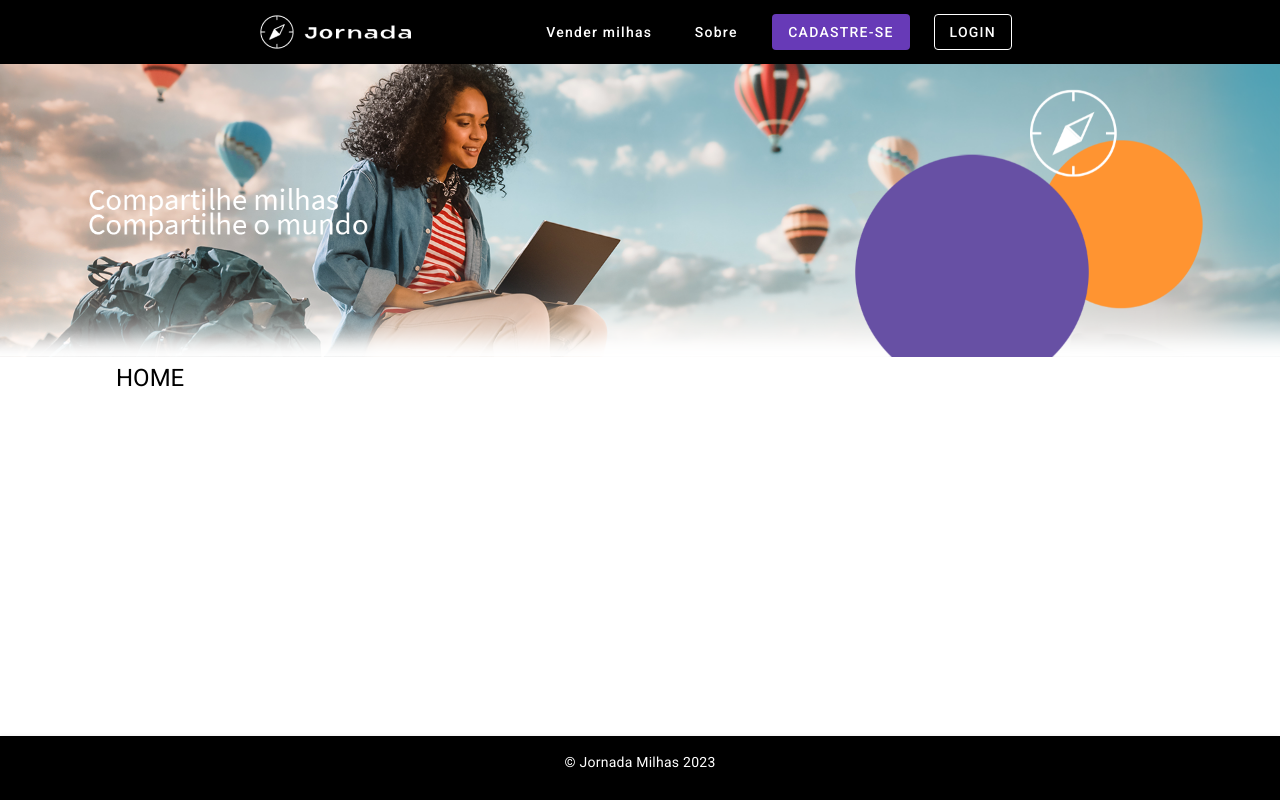
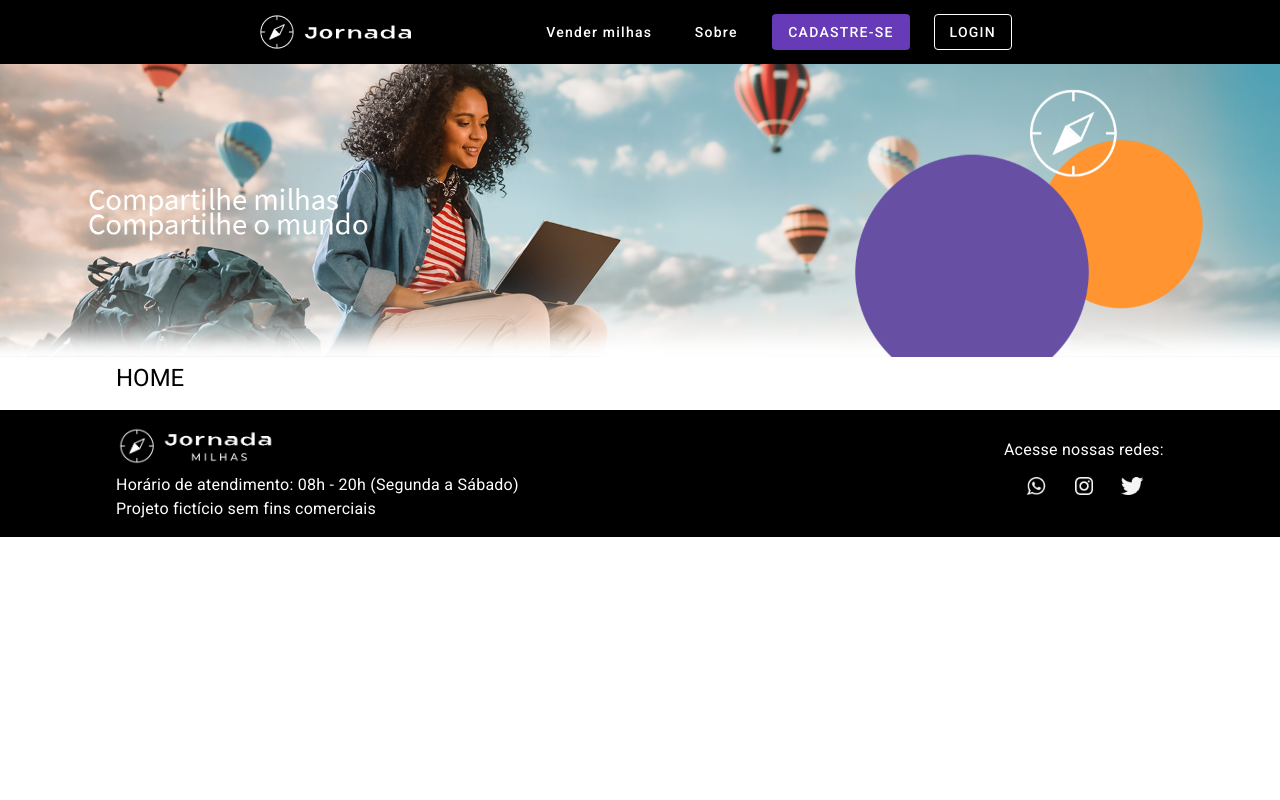
Before and after one commit to markos-jr/componentizacao-design-angular-material, an Angular app: page / in a window 1280 px wide. Built offline with nearby package versions, Linux system fonts and the light colour scheme.

Commit message:
FIX: Ajuste Footer

```diff
--- a/src/app/shared/footer/footer.component.html
+++ b/src/app/shared/footer/footer.component.html
@@ -1,5 +1,31 @@
-<footer class="mat-elevation-z2">
-  <div class="footer-content">
-    <p>&copy; Jornada Milhas 2023</p>
-  </div>
+<footer class="app-footer">
+  <app-container>
+    <div class="inner">
+      <ul>
+        <li>
+          <img src="assets/imagens/logo-com-tagline.png" alt="">
+        </li>
+        <li>
+          Horário de atendimento: 08h - 20h (Segunda a Sábado)
+        </li>
+        <li>
+          Projeto fictício sem fins comerciais
+        </li>
+      </ul>
+      <ul class="socials">
+        <li>Acesse nossas redes:</li>
+        <li>
+          <button mat-icon-button>
+            <img src="assets/icones/whatsapp.png" alt="Ícone do whatsapp">
+          </button>
+          <button mat-icon-button>
+            <img src="assets/icones/instagram.png" alt="Ícone do instagram">
+          </button>
+          <button mat-icon-button>
+            <img src="assets/icones/twitter.png" alt="Ícone do twitter">
+          </button>
+        </li>
+      </ul>
+    </div>
+  </app-container>
 </footer>
--- a/src/app/shared/footer/footer.component.scss
+++ b/src/app/shared/footer/footer.component.scss
@@ -1,16 +1,25 @@
-/* footer.component.scss */
-
-footer {
-  position: absolute;
-  bottom: 0;
-  width: 100%;
-  background-color: #000; /* Cor de fundo preto */
-  color: #fff; /* Cor do texto branco */
-  padding: 16px 0; /* Espaçamento interno superior e inferior */
-  text-align: center;
-
-  .footer-content {
-    max-width: 1200px; /* Define a largura máxima do conteúdo do footer */
-    margin: 0 auto; /* Centraliza o conteúdo horizontalmente */
+.app-footer {
+  background-color: black;
+  color: white;
+  font-weight: 400;
+  font-size: 16px;
+  line-height: 24px;
+  .inner {
+    display: flex;
+    justify-content: space-between;
+    align-items: center;
+    img {
+      max-width: 100%;
+      max-height: 40px;
+    }
+    ul {
+      padding: 0;
+      list-style: none;
+      &.socials {
+        li {
+          text-align: center;
+        }
+      }
+    }
   }
 }
```
